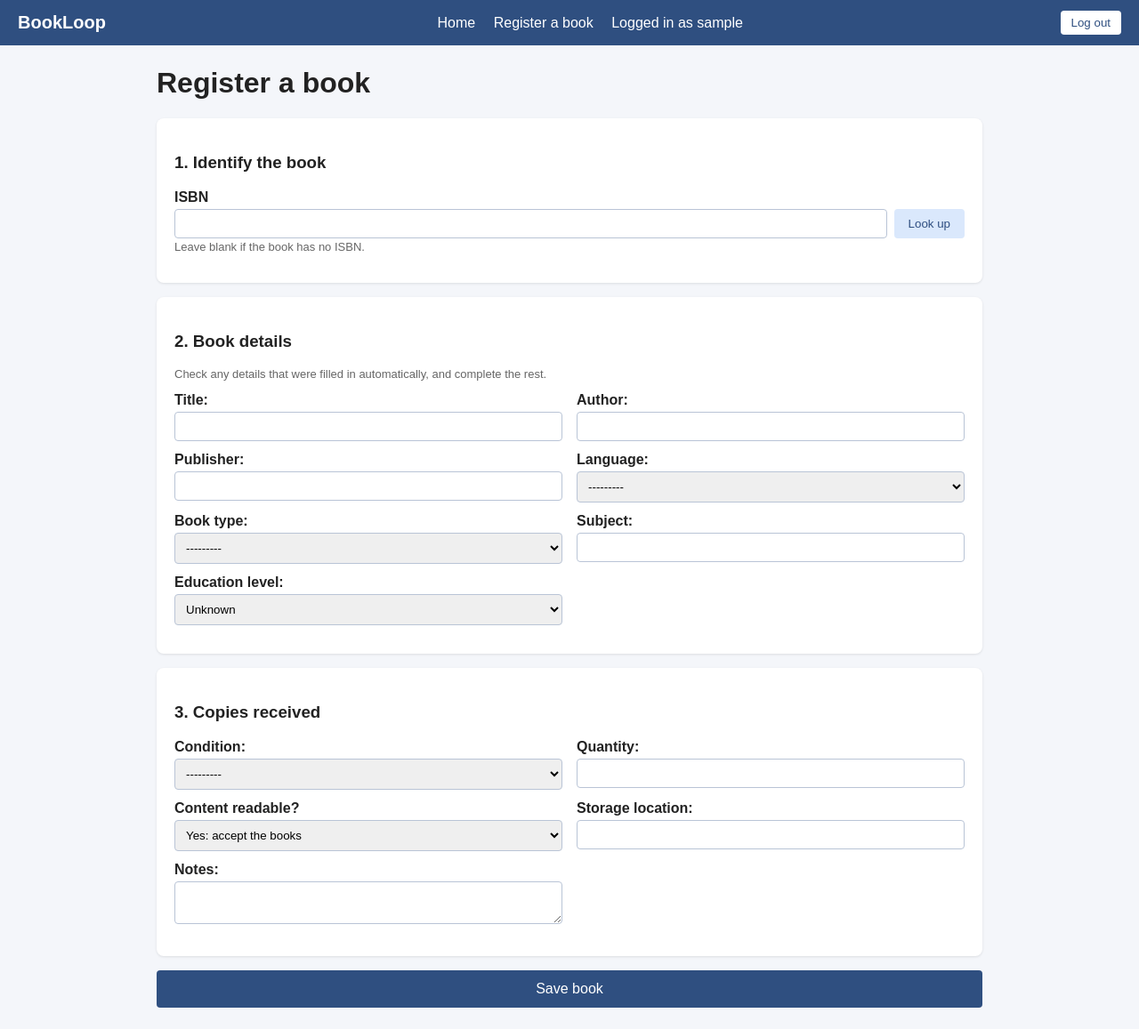
After one commit to HenrietteIraguha/BOOKLOOP, a Django app: page /inventory/register/ in a window 1280 px wide. The commit adds this page. Shown: the whole page at 89% size. Run offline with Django 5.2, Linux system fonts and the light colour scheme; the visitor is signed in with stand-in values (Sample User, id 1).

Commit message:
Added  Register a Book page with ISBN lookup

```diff
--- a/config/urls.py
+++ b/config/urls.py
@@ -6,5 +6,6 @@ urlpatterns = [
     path("admin/", admin.site.urls),
     path("accounts/", include("django.contrib.auth.urls")),  # login and logout
     path("dashboard/", include("dashboard.urls")),
+    path("inventory/", include("inventory.urls")),
     path("", RedirectView.as_view(pattern_name="dashboard:home")),  # temporary, until the public site exists
 ]
--- /dev/null
+++ b/inventory/forms.py
@@ -0,0 +1,58 @@
+from django import forms
+
+from .isbn import normalise_isbn
+from .models import Book, InventoryLot
+
+
+class BookForm(forms.ModelForm):
+    """Details of the book title (FR-01, FR-05)."""
+
+
+    isbn = forms.CharField(
+        label="ISBN",
+        max_length=20,
+        required=False,
+        help_text="Leave blank if the book has no ISBN.",
+    )
+
+    class Meta:
+        model = Book
+        fields = [
+            "isbn", "title", "author", "publisher",
+            "language", "book_type", "subject", "education_level",
+        ]
+
+    def clean_isbn(self):
+        raw = self.cleaned_data.get("isbn", "").strip()
+        if not raw:
+            return ""
+        isbn = normalise_isbn(raw)
+        if isbn is None:
+            raise forms.ValidationError(
+                "This is not a valid ISBN. Check the number, or leave it blank if the book has none."
+            )
+        return isbn
+
+
+class LotForm(forms.ModelForm):
+    """Details of the physical copies (FR-01, FR-07, FR-08)."""
+
+    status = forms.ChoiceField(
+        label="Content readable?",
+        choices=[
+            (InventoryLot.Status.ACCEPTED, "Yes: accept the books"),
+            (InventoryLot.Status.REJECTED, "No: reject (content cannot be read)"),
+        ],
+        initial=InventoryLot.Status.ACCEPTED,
+    )
+
+    class Meta:
+        model = InventoryLot
+        fields = ["condition", "quantity", "status", "storage_location", "notes"]
+        widgets = {"notes": forms.Textarea(attrs={"rows": 2})}
+
+    def clean_quantity(self):
+        quantity = self.cleaned_data["quantity"]
+        if quantity < 1:
+            raise forms.ValidationError("Quantity must be at least 1.")
+        return quantity
--- /dev/null
+++ b/inventory/urls.py
@@ -0,0 +1,9 @@
+from django.urls import path
+
+from . import views
+
+app_name = "inventory"
+
+urlpatterns = [
+    path("register/", views.register_book, name="register_book"),
+]
--- a/inventory/views.py
+++ b/inventory/views.py
@@ -1,3 +1,94 @@
-from django.shortcuts import render
+from django.contrib import messages
+from django.contrib.auth.decorators import login_required, permission_required
+from django.db import transaction
+from django.shortcuts import redirect, render
 
-# Create your views here.
+from .forms import BookForm, LotForm
+from .isbn import lookup_isbn, normalise_isbn
+from .models import Book
+
+
+SUGGESTED_FIELDS = ["title", "author", "publisher"]
+
+
+def _values_from_post(post, prefix, fields):
+    """Keep what the operator already typed when the page reloads."""
+    return {field: post.get(f"{prefix}-{field}", "") for field in fields}
+
+
+@login_required
+@permission_required("inventory.add_book", raise_exception=True)
+def register_book(request):
+    suggestion = {}
+
+
+    if request.method == "POST" and request.POST.get("action") == "lookup":
+        book_values = _values_from_post(request.POST, "book", BookForm.Meta.fields)
+        lot_values = _values_from_post(request.POST, "lot", LotForm.Meta.fields)
+        raw_isbn = book_values["isbn"].strip()
+
+        if not raw_isbn:
+            messages.warning(request, "Type or scan an ISBN first.")
+        elif normalise_isbn(raw_isbn) is None:
+            messages.warning(request, "That is not a valid ISBN. Check the number, or enter the details manually.")
+        else:
+            result = lookup_isbn(raw_isbn)
+            book_values["isbn"] = normalise_isbn(raw_isbn)
+            if result:
+                for field in SUGGESTED_FIELDS:
+                    book_values[field] = result[field]
+                suggestion = {field: result[field] for field in SUGGESTED_FIELDS}
+                messages.info(request, f"Details found in {result['source']}. Please check them and complete the rest.")
+            else:
+                messages.warning(request, "This book was not found online. Please enter its details manually.")
+
+        book_form = BookForm(initial=book_values, prefix="book")
+        lot_form = LotForm(initial=lot_values, prefix="lot")
+
+
+    elif request.method == "POST":
+        book_form = BookForm(request.POST, prefix="book")
+        lot_form = LotForm(request.POST, prefix="lot")
+        suggestion = {f: request.POST.get(f"suggested_{f}", "").strip() for f in SUGGESTED_FIELDS}
+        if not any(suggestion.values()):
+            suggestion = {}
+
+        if book_form.is_valid() and lot_form.is_valid():
+
+            source = Book.ClassificationSource.MANUAL
+            if suggestion:
+                unchanged = all(book_form.cleaned_data[f] == suggestion[f] for f in SUGGESTED_FIELDS)
+                source = (Book.ClassificationSource.TOOL_CONFIRMED if unchanged
+                          else Book.ClassificationSource.TOOL_CORRECTED)
+
+            with transaction.atomic():
+
+                isbn = book_form.cleaned_data["isbn"]
+                book = Book.objects.filter(isbn=isbn).first() if isbn else None
+                existing = book is not None
+                if not existing:
+                    book = book_form.save(commit=False)
+                    book.classification_source = source
+                    book.save()
+
+                lot = lot_form.save(commit=False)
+                lot.book = book
+                lot._changed_by = request.user
+                lot.save()
+
+            if existing:
+                text = f'Added {lot.quantity} copies to the existing book "{book.title}".'
+            else:
+                text = f'Saved "{book.title}" with {lot.quantity} copies.'
+            messages.success(request, text + " You can register the next book.")
+            return redirect("inventory:register_book")  # the "More books?" loop
+
+    else:
+        book_form = BookForm(prefix="book")
+        lot_form = LotForm(prefix="lot")
+
+    return render(request, "inventory/register_book.html", {
+        "book_form": book_form,
+        "lot_form": lot_form,
+        "suggestion": suggestion,
+    })
--- a/templates/base.html
+++ b/templates/base.html
@@ -28,6 +28,7 @@
     {% if user.is_authenticated %}
       <nav>
         <a href="{% url 'dashboard:home' %}">Home</a>
+        <a href="{% url 'inventory:register_book' %}">Register a book</a>
         <span>Logged in as {{ user.username }}</span>
       </nav>
 
--- a/templates/dashboard/home.html
+++ b/templates/dashboard/home.html
@@ -23,7 +23,7 @@
 <div class="card">
   <h3>Quick links</h3>
   <ul>
-    <li>Register a book (coming next)</li>
+    <li><a href="{% url 'inventory:register_book' %}">Register a book</a></li>
     <li>Search inventory (coming soon)</li>
     {% if user.is_staff %}
       <li><a href="/admin/">Admin panel</a></li>
--- /dev/null
+++ b/templates/inventory/register_book.html
@@ -0,0 +1,73 @@
+{% extends "base.html" %}
+
+{% block title %}Register a book | BookLoop{% endblock %}
+
+{% block content %}
+<style>
+  .field { margin-bottom: 12px; }
+  .field label { display: block; font-weight: bold; margin-bottom: 4px; }
+  .field input, .field select, .field textarea { width: 100%; padding: 8px; border: 1px solid #b9c4d6; border-radius: 4px; }
+  .help { font-size: 13px; color: #666; }
+  .isbn-row { display: flex; gap: 8px; }
+  .isbn-row input { flex: 1; }
+  .btn { padding: 8px 16px; border: none; border-radius: 4px; cursor: pointer; }
+  .btn-light { background: #dae8fc; color: #2f4f80; }
+  .btn-main { background: #2f4f80; color: white; width: 100%; padding: 12px; font-size: 16px; }
+  .two-cols { display: grid; grid-template-columns: 1fr 1fr; gap: 0 16px; }
+  @media (max-width: 600px) { .two-cols { grid-template-columns: 1fr; } }
+</style>
+
+<h1>Register a book</h1>
+
+<form method="post">
+  {% csrf_token %}
+
+  {% for field, value in suggestion.items %}
+    <input type="hidden" name="suggested_{{ field }}" value="{{ value }}">
+  {% endfor %}
+
+  <div class="card">
+    <h3>1. Identify the book</h3>
+    <div class="field">
+      <label for="{{ book_form.isbn.id_for_label }}">ISBN</label>
+      <div class="isbn-row">
+        {{ book_form.isbn }}
+        <button type="submit" name="action" value="lookup" class="btn btn-light" formnovalidate>Look up</button>
+      </div>
+      <span class="help">{{ book_form.isbn.help_text }}</span>
+      <span class="error">{{ book_form.isbn.errors }}</span>
+    </div>
+  </div>
+
+  <div class="card">
+    <h3>2. Book details</h3>
+    <p class="help">Check any details that were filled in automatically, and complete the rest.</p>
+    <div class="two-cols">
+      {% for field in book_form %}
+        {% if field.name != "isbn" %}
+          <div class="field">
+            {{ field.label_tag }}
+            {{ field }}
+            <span class="error">{{ field.errors }}</span>
+          </div>
+        {% endif %}
+      {% endfor %}
+    </div>
+  </div>
+
+  <div class="card">
+    <h3>3. Copies received</h3>
+    <div class="two-cols">
+      {% for field in lot_form %}
+        <div class="field">
+          {{ field.label_tag }}
+          {{ field }}
+          <span class="error">{{ field.errors }}</span>
+        </div>
+      {% endfor %}
+    </div>
+  </div>
+
+  <button type="submit" name="action" value="save" class="btn btn-main">Save book</button>
+</form>
+{% endblock %}
```
